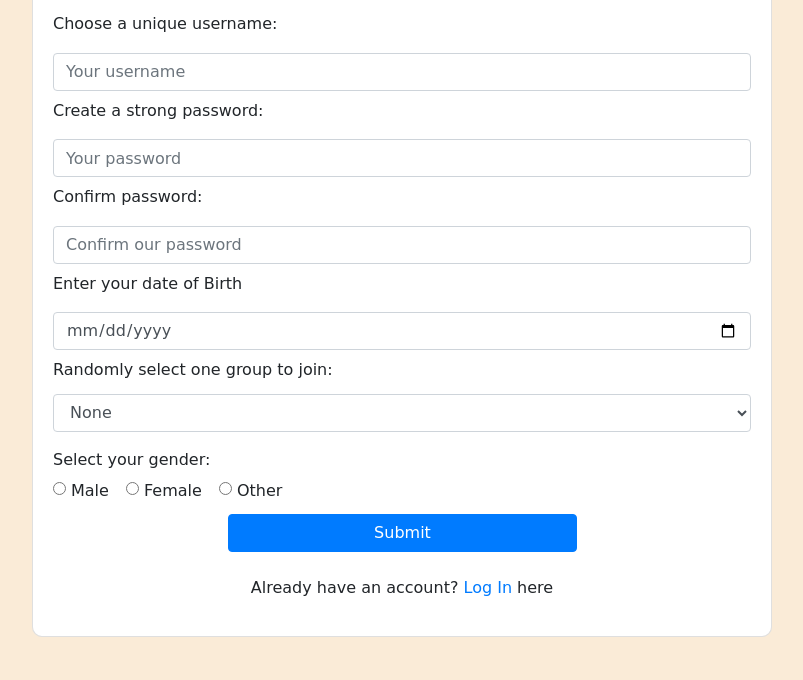
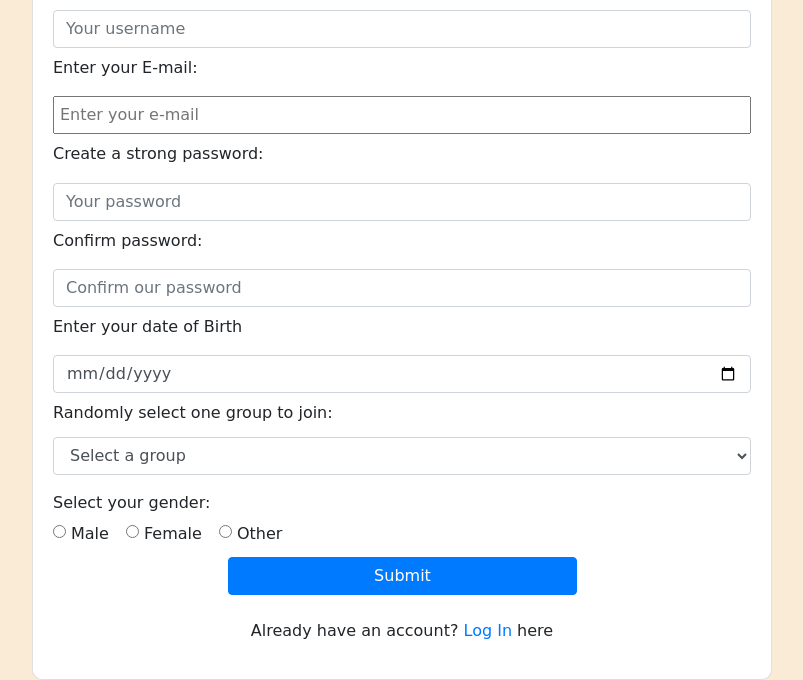
Before and after one commit to ferouzewere/forms, a plain HTML site: page sign_up.html in a window 1280 px wide. Shown: the part 127-807 px from the top of the page, without its empty margins (238-1041 px from the left). Drawn offline with nearby package versions, Linux system fonts and the light colour scheme; files that its build step writes are made by us from their sources.

Commit message:
file structure

```diff
--- /dev/null
+++ b/css/style.css
@@ -0,0 +1,54 @@
+body {
+    background-color: antiquewhite;
+    background-size: cover;
+    height: 100vh;
+    width: 100%;
+}
+.container {
+    height: 100%;
+    display: flex;
+    justify-content: center;
+    align-items: center;
+    font-family: cursive;
+}
+
+.card {
+    height: auto;
+    padding: 20px;
+    border-radius: 10px;
+}
+
+#show {
+    display: none;
+    color: red;
+}
+
+#nshow:hover #show {
+    display: block;
+
+}
+
+form {
+    width: 100%;
+}
+
+label {
+    line-height: 1.9rem;
+}
+
+input {
+    width: 100%;
+    margin: 5px 0px;
+    padding: 5px;
+    outline: none;
+}
+
+button {
+    will-change: transform;
+}
+
+
+button:hover {
+    transform: scale(1.05);
+    transition: transform 800ms;
+}
--- a/sign_up.html
+++ b/sign_up.html
@@ -8,7 +8,8 @@
     <title>Sign Up Page</title>
     <link rel="stylesheet" href="https://cdn.jsdelivr.net/npm/bootstrap@4.3.1/dist/css/bootstrap.min.css"
         integrity="sha384-ggOyR0iXCbMQv3Xipma34MD+dH/1fQ784/j6cY/iJTQUOhcWr7x9JvoRxT2MZw1T" crossorigin="anonymous">
-    <link rel="stylesheet" href="style.css">
+    <link rel="stylesheet" href="/html-forms/css/style.css">
+    <script src="/"></script>
 
 </head>
 
@@ -25,14 +26,14 @@
                 </div>
                 <hr>
                 <form action="url-where-data-should-be-sent-to" class="justify-content-center">
-                    <!-- <label for="fullName">Name:</label>
-                    <input required type="text" name="fullName" placeholder="Enter your full name"> -->
                     <label for="userName">Choose a unique username:</label>
                     <input required type="text" class="form-control" name="userName" placeholder="Your username">
+                    <label for="fullName">Enter your E-mail:</label>
+                    <input required type="email" name="email" placeholder="Enter your e-mail">
                     <label for="password1">Create a strong password:</label>
-                    <input required type="password" class="form-control" name="password1" placeholder="Your password">
+                    <input required type="password" class="form-control" id="password" placeholder="Your password">
                     <label for="password1">Confirm password:</label>
-                    <input required type="password" class="form-control" name="password2"
+                    <input required type="password" class="form-control" id="passworCheck"
                         placeholder="Confirm our password">
                     <div>
                         <label for="DoB">Enter your date of Birth</label>
@@ -41,11 +42,11 @@
                     <div class="mb-3" id="group">
                         <label for="group">Randomly select one group to join:</label>
                         <select name="group" class="form-control" id="group">
-                            <option value="">None</option>
-                            <option value="1">Group 1</option>
-                            <option value="2">Group 2</option>
-                            <option value="3">Group 3</option>
-                            <option value="4">Group 4</option>
+                            <option disabled selected value="">Select a group</option>
+                            <option value="g1">Group 1</option>
+                            <option value="g2">Group 2</option>
+                            <option value="g3">Group 3</option>
+                            <option value="g4">Group 4</option>
                         </select>
                     </div>
                     <p class="mb-1">Select your gender:</p>
--- a/style.css
+++ /dev/null
@@ -1,54 +0,0 @@
-body {
-    background-color: antiquewhite;
-    background-size: cover;
-    height: 100vh;
-    width: 100%;
-}
-.container {
-    height: 100%;
-    display: flex;
-    justify-content: center;
-    align-items: center;
-    font-family: cursive;
-}
-
-.card {
-    height: auto;
-    padding: 20px;
-    border-radius: 10px;
-}
-
-#show {
-    display: none;
-    color: red;
-}
-
-#nshow:hover #show {
-    display: block;
-
-}
-
-form {
-    width: 100%;
-}
-
-label {
-    line-height: 1.9rem;
-}
-
-input {
-    width: 100%;
-    margin: 5px 0px;
-    padding: 5px;
-    outline: none;
-}
-
-button {
-    will-change: transform;
-}
-
-
-button:hover {
-    transform: scale(1.05);
-    transition: transform 800ms;
-}
```
Also changed, not shown: log_in.html (+1 -1 lines), lib/script.js (added).
